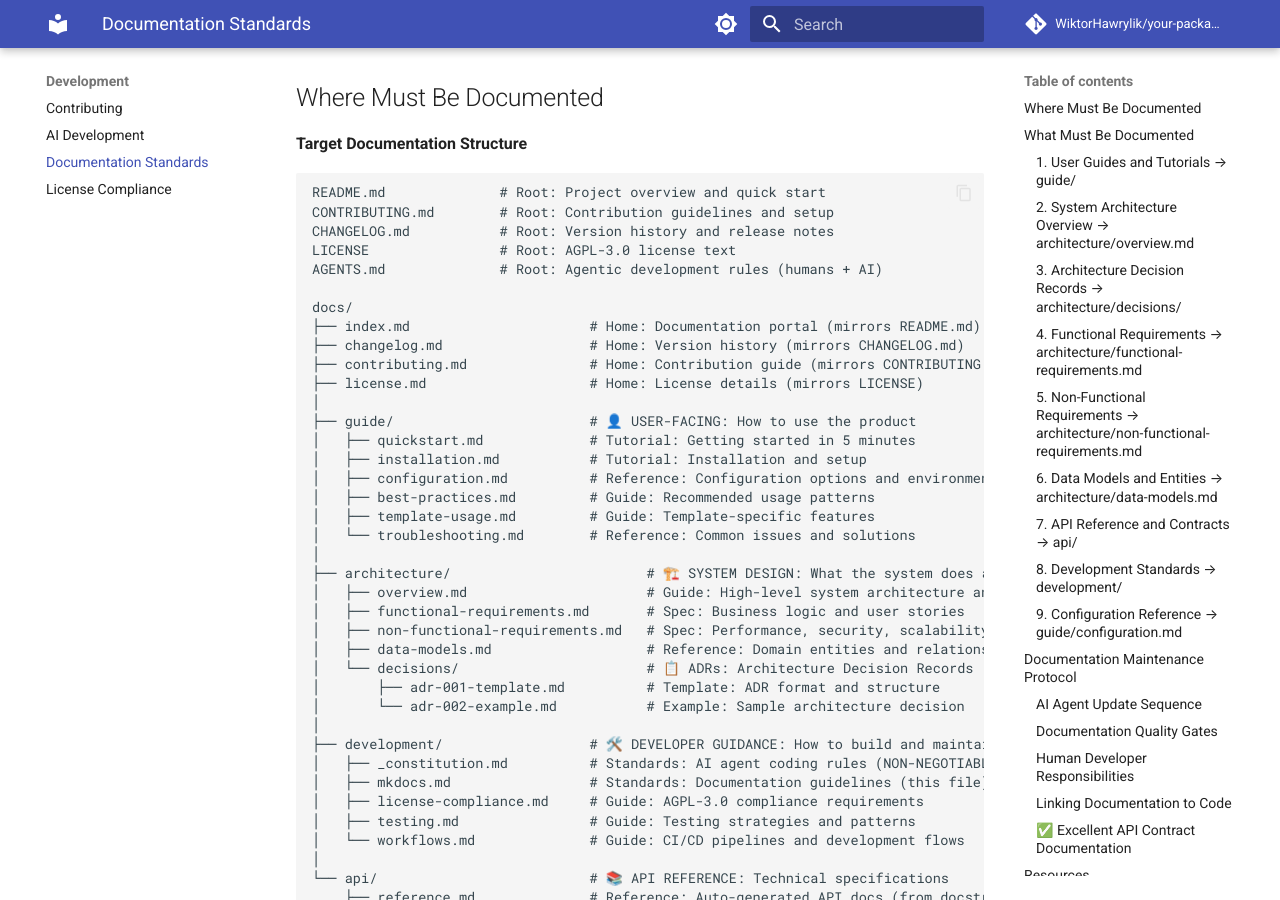
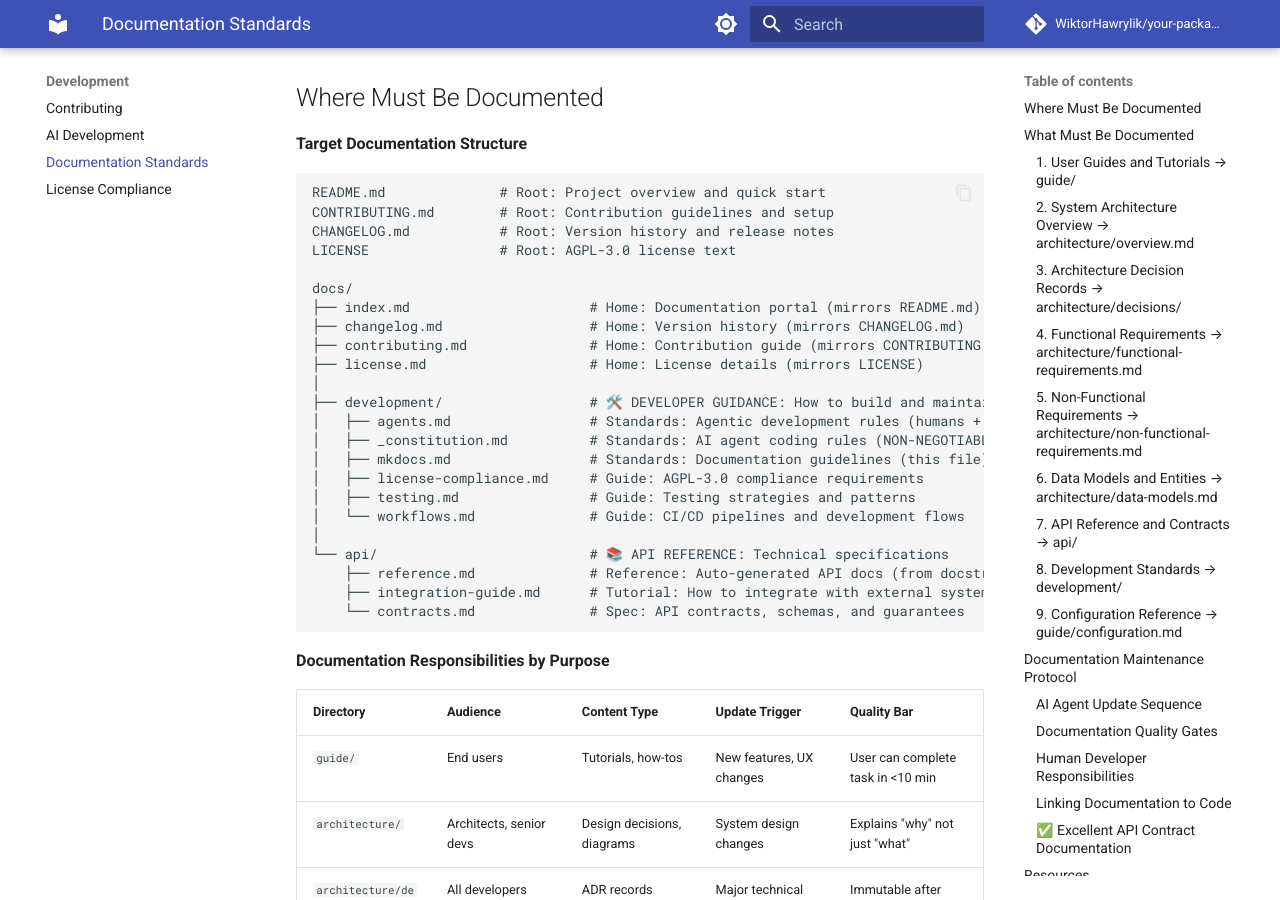
Before and after one commit to WiktorHawrylik/pyha-template, an MkDocs documentation site: the page built from docs/development/mkdocs.md, in a window 1280 px wide and 900 px high, scrolled down 264 px. Built offline with MkDocs 1.6.1 and Material for MkDocs 9.7.7, drawn with Linux system fonts in a browser that asks for light colours; comment, search, counter and statistics services are not loaded.

Commit message:
refactor: clean up root directory and add simplicity guidelines
- Remove .cursorrules (replaced by docs/development/agents.md)
- Remove .editorconfig (settings handled by ruff/mypy in pyproject.toml)
- Move AGENTS.md to docs/development/agents.md
- Add "Keep It Simple" principles to agents.md
- Update all references to AGENTS.md to point to new location
- Add guidelines for minimal abstractions and practical examples

Co-authored-by: WiktorHawrylik <12672568+WiktorHawrylik@users.noreply.github.com>

```diff
--- a/docs/development/mkdocs.md
+++ b/docs/development/mkdocs.md
@@ -11,7 +11,6 @@ README.md              # Root: Project overview and quick start
 CONTRIBUTING.md        # Root: Contribution guidelines and setup
 CHANGELOG.md           # Root: Version history and release notes
 LICENSE                # Root: AGPL-3.0 license text
-AGENTS.md              # Root: Agentic development rules (humans + AI)
 
 docs/
 ├── index.md                      # Home: Documentation portal (mirrors README.md)
@@ -19,24 +18,8 @@ docs/
 ├── contributing.md               # Home: Contribution guide (mirrors CONTRIBUTING.md)
 ├── license.md                    # Home: License details (mirrors LICENSE)
 │
-├── guide/                        # 👤 USER-FACING: How to use the product
-│   ├── quickstart.md             # Tutorial: Getting started in 5 minutes
-│   ├── installation.md           # Tutorial: Installation and setup
-│   ├── configuration.md          # Reference: Configuration options and environment
-│   ├── best-practices.md         # Guide: Recommended usage patterns
-│   ├── template-usage.md         # Guide: Template-specific features
-│   └── troubleshooting.md        # Reference: Common issues and solutions
-│
-├── architecture/                        # 🏗️ SYSTEM DESIGN: What the system does and why
-│   ├── overview.md                      # Guide: High-level system architecture and diagrams
-│   ├── functional-requirements.md       # Spec: Business logic and user stories
-│   ├── non-functional-requirements.md   # Spec: Performance, security, scalability
-│   ├── data-models.md                   # Reference: Domain entities and relationships
-│   └── decisions/                       # 📋 ADRs: Architecture Decision Records
-│       ├── adr-001-template.md          # Template: ADR format and structure
-│       └── adr-002-example.md           # Example: Sample architecture decision
-│
 ├── development/                  # 🛠️ DEVELOPER GUIDANCE: How to build and maintain
+│   ├── agents.md                 # Standards: Agentic development rules (humans + AI)
 │   ├── _constitution.md          # Standards: AI agent coding rules (NON-NEGOTIABLE)
 │   ├── mkdocs.md                 # Standards: Documentation guidelines (this file)
 │   ├── license-compliance.md     # Guide: AGPL-3.0 compliance requirements
```
Also changed, not shown: AGENTS.md (deleted, +0 -55 lines), README.md (+2 -2 lines), docs/contributing.md (+1 -1 lines), docs/development/agents.md (added, +92 -0 lines), 2 other files.
